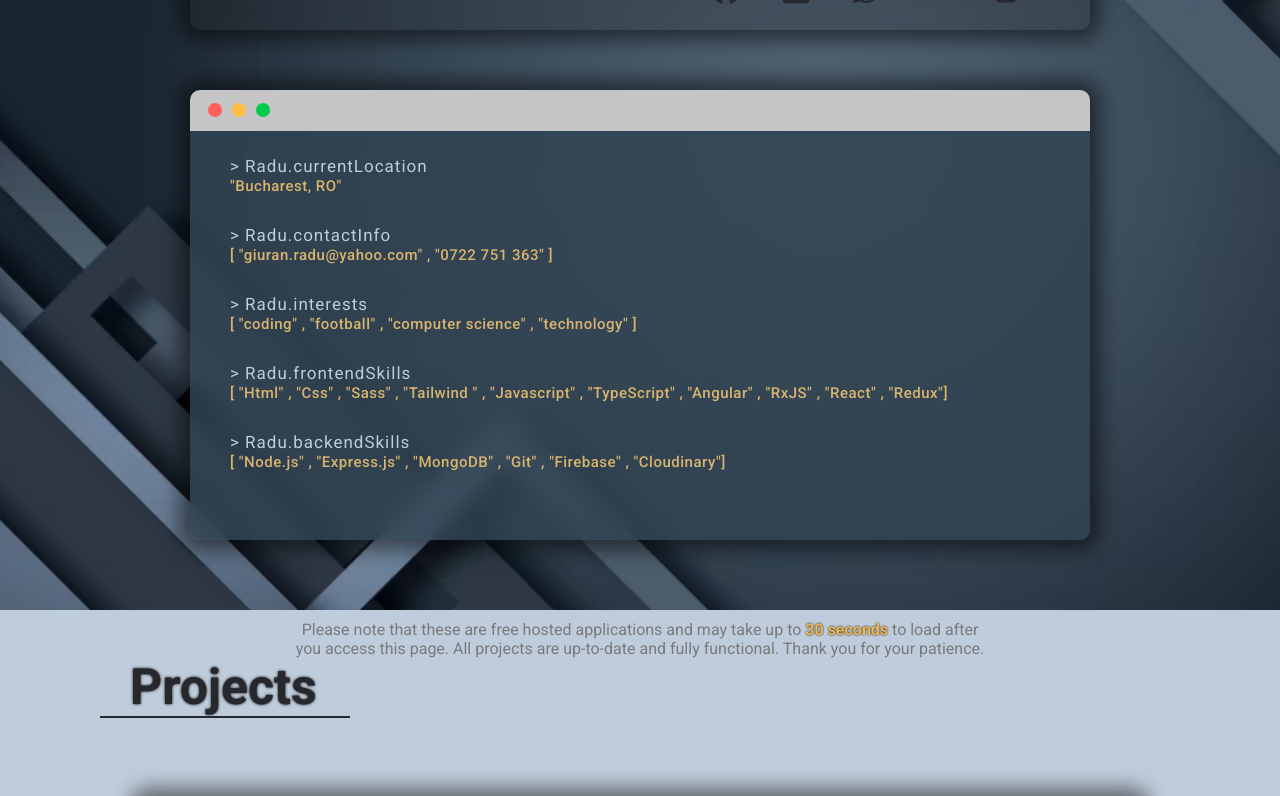
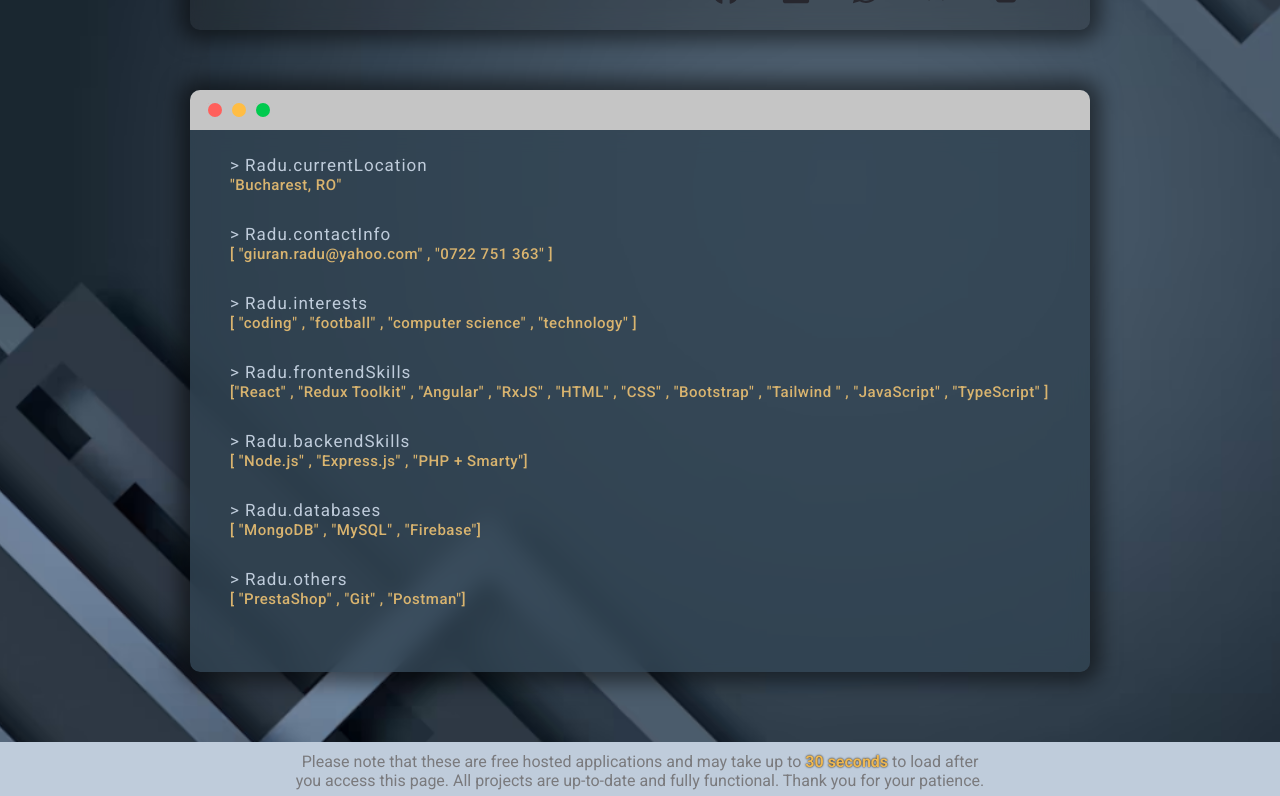
Before and after one commit to GiuranRadu/my-portofolio, a React (Vite) app: page / in a window 1280 px wide. Shown: the part 360-1156 px from the top of the page. Built offline with nearby package versions, Linux system fonts and the light colour scheme; no server answers.

Commit message:
update skills

```diff
--- a/src/Components/HeroSection/HeroSection.jsx
+++ b/src/Components/HeroSection/HeroSection.jsx
@@ -61,12 +61,21 @@
 
             <div>
               <p> &gt; Radu.frontendSkills</p>
-              <span>[ &#34;Html&#34; , &#34;Css&#34; ,  &#34;Sass&#34; , &#34;Tailwind &#34; , &#34;Javascript&#34; ,  &#34;TypeScript&#34; , &#34;Angular&#34; , &#34;RxJS&#34; , &#34;React&#34; ,  &#34;Redux&#34;] </span>
+              <span>[&#34;React&#34; , &#34;Redux Toolkit&#34; , &#34;Angular&#34; , &#34;RxJS&#34; ,  &#34;HTML&#34; , &#34;CSS&#34; ,  &#34;Bootstrap&#34; , &#34;Tailwind &#34; , &#34;JavaScript&#34; ,  &#34;TypeScript&#34; ] </span>
             </div>
 
             <div>
               <p> &gt; Radu.backendSkills</p>
-              <span>[ &#34;Node.js&#34; , &#34;Express.js&#34; ,  &#34;MongoDB&#34; ,  &#34;Git&#34; , &#34;Firebase&#34; , &#34;Cloudinary&#34;]</span>
+              <span>[ &#34;Node.js&#34; , &#34;Express.js&#34; ,  &#34;PHP + Smarty&#34;]</span>
+            </div>
+
+            <div>
+              <p> &gt; Radu.databases</p>
+              <span>[ &#34;MongoDB&#34; , &#34;MySQL&#34; , &#34;Firebase&#34;]</span>
+            </div>
+            <div>
+              <p> &gt; Radu.others</p>
+              <span>[  &#34;PrestaShop&#34; ,  &#34;Git&#34; , &#34;Postman&#34;]</span>
             </div>
 
             <div className={styles['flicker']}>
--- a/src/Components/HeroSection/HeroSection.module.css
+++ b/src/Components/HeroSection/HeroSection.module.css
@@ -103,7 +103,7 @@
 
 
 .laptop-div {
-  height: 450px;
+  height: fit-content;
   width: 900px;
   margin-top: 60px;
   border-radius: 10px;
@@ -112,7 +112,7 @@
 }
 
 .three-dots {
-  height: 9%;
+  height: 40px;
   background-color: rgb(197, 197, 197);
   padding: 0 18px;
   display: flex;
@@ -143,7 +143,6 @@
 
 
 .laptop-screen {
-  height: 91%;
   background-color: #314452d1;
   backdrop-filter: blur(10px);
   -webkit-backdrop-filter: blur(10px);
```
